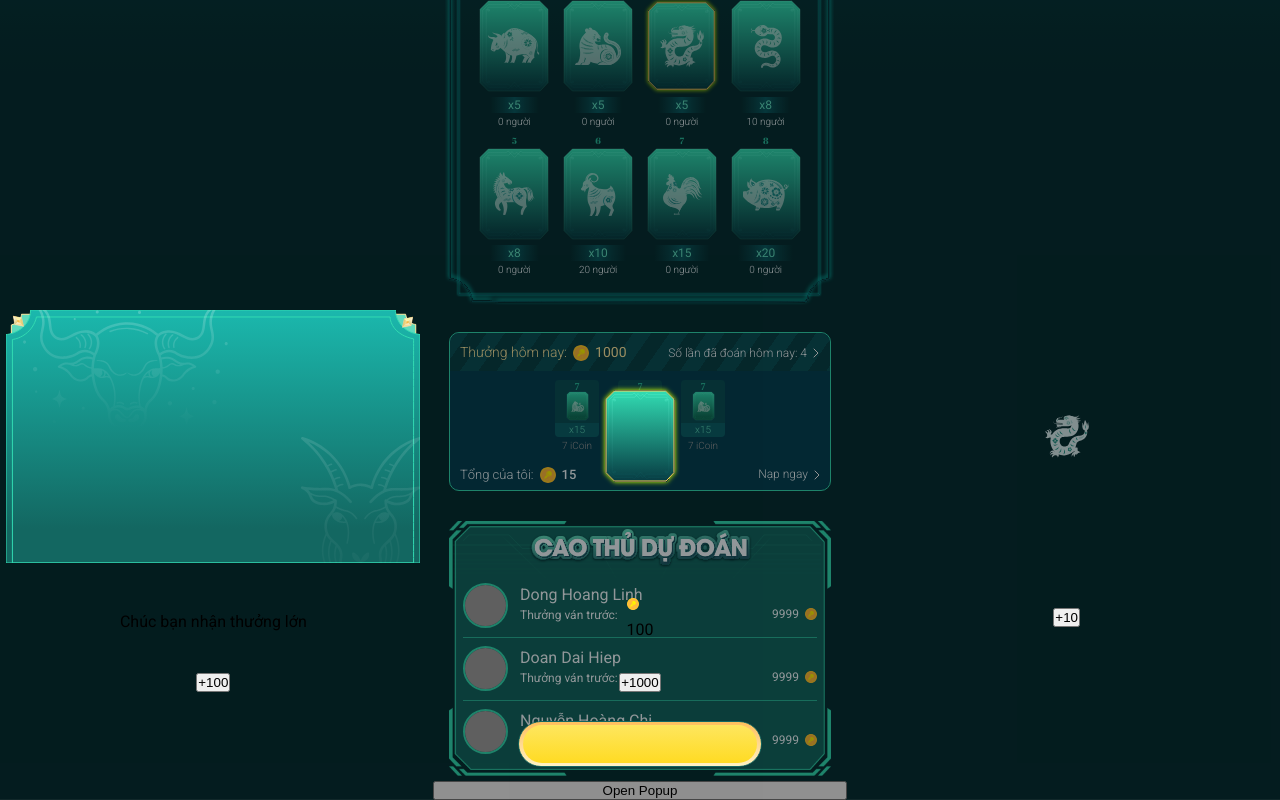
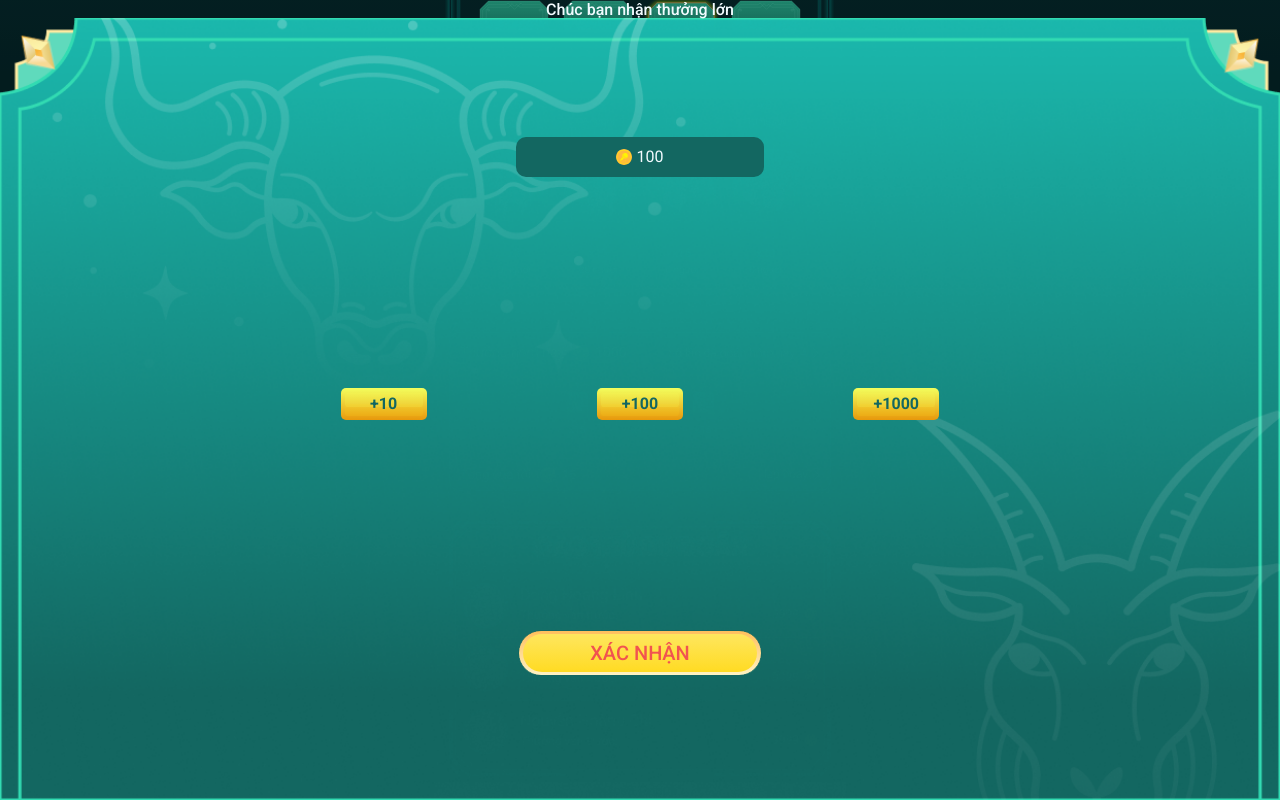
Before and after one commit to trancongphuoc/fe_mascot_burundi, a React (Vite) app: page /zodiac-game in a window 1280 px wide. Both pictures are taken after a click on the button "Open Popup". Shown: the part 238-1038 px from the top of the page. Built offline with nearby package versions, Linux system fonts and the light colour scheme; grey boxes are pictures that could not be loaded.

Commit message:
add "/" in css

```diff
--- a/index.html
+++ b/index.html
@@ -2,8 +2,7 @@
 <html lang="en">
   <head>
     <meta charset="UTF-8" />
-    <link rel="icon" type="image/svg+xml" href="/vite.svg" />
-    <link rel="stylesheet" href="css/index.css">
+    <link rel="stylesheet" href="/css/index.css">
     <meta name="viewport" content="width=device-width, initial-scale=1.0" />
     <link rel="preconnect" href="https://fonts.googleapis.com">
     <link rel="preconnect" href="https://fonts.gstatic.com" crossorigin>
--- a/src/components/Popup.tsx
+++ b/src/components/Popup.tsx
@@ -1,50 +1,34 @@
-import React from 'react';
 import backgroundSelected from '../assets/b.svg';
 import dragon from '../assets/dragon.svg';
 import Icoin from '../assets/icoin.svg';
-import BgContent from '../assets/background-betting-content.svg';
 
-interface PopupProps {
-  show: boolean;
-  onClose: () => void;
-}
+import BgContent from '../assets/bg-betting-content.png';
 
-const Popup: React.FC<PopupProps> = ({ show, onClose }) => {
-  // Return null if show is false
+
+const Popup = ({ show , onClose}) => {
   if (!show) {
     return null;
   }
 
   return (
-    <>
-      <div className="popup-overlay">
+    <div className="popup-overlay">
         <div className="popup">
-          {/* Image components */}
-          <img src={BgContent} alt="Background content" className='betting__bg-content' />
-          <img src={backgroundSelected} alt="Selected background" className='betting__zodiac-background' />
-          <img src={dragon} alt="Zodiac card" className='betting__zodiac-card' />
-
-          {/* Text */}
-          <p className="betting__text mt-8px">Chúc bạn nhận thưởng lớn</p>
-
-          {/* Total iCoin */}
-          <div className="betting__total-icoin mb-30px mt-29px">
-            <img className='betting__total-icoin-img' src={Icoin} alt="Icoin" />
-            <p className='betting__total-icoin-value'>100</p>
+        <img src={BgContent} alt="card_background" className='betting--BgContent'></img>
+          <img src={backgroundSelected} alt="card_background" className='betting--zodiac-background'></img>
+          <img src={dragon} alt="card_zodiac" className='betting--zodiac-card'></img>
+          <p className="betting--text mt-8px">Chúc bạn nhận thưởng lớn</p>
+          <div className ="betting__totalIcoin mb-30px mt-29px">
+            <img className='betting__totalIcoin--img' src={Icoin} alt="" />
+            <p className='betting__totalIcoin--icoin'>100</p>
           </div>
-
-          {/* Buttons */}
-          <button className="betting__button">+10</button>
-          <button className="betting__button betting__button--alt">+100</button>
-          <button className="betting__button betting__button--alt-2">+1000</button>
-
-          {/* Confirm Button */}
-          <div onClick={onClose} className="betting__confirm mb-33px mt-29px">
-            <p className='betting__confirm-text'>Xác nhận</p>
+          <div className ="betting--button">+10</div>
+          <div className ="betting--button-2">+100</div>
+          <div className ="betting--button-3">+1000</div>
+          <div onClick={onClose} className ="betting__confirm mb-33px mt-29px">
+            <p className='betting__confirm--text'>Xác nhận</p>
           </div>
         </div>
-      </div>
-    </>
+    </div>
   );
 };
 
--- a/src/css/index.css
+++ b/src/css/index.css
@@ -670,7 +670,8 @@ h4 {
   grid-area: 3/1/6/4;
   z-index: -1;
   width: 100%;
-  object-fit: contain;
+  height: 100%;
+  object-fit: fill;
 }
 .betting--zodiac-background {
   grid-area: 1/1/2/-1;
--- a/src/sass/_betting.scss
+++ b/src/sass/_betting.scss
@@ -42,7 +42,9 @@
         grid-area: 3 / 1 / 6 / 4;
         z-index: -1;
         width: 100%;
-        object-fit: contain;
+        height: 100%;
+        object-fit: fill;
+        // align-self: flex-end;
     }
 
     &--zodiac-background {
```
Also changed, not shown: src/assets/bg-betting-content.png (added), 1 other file (tests, documents, lock files or other folders).
